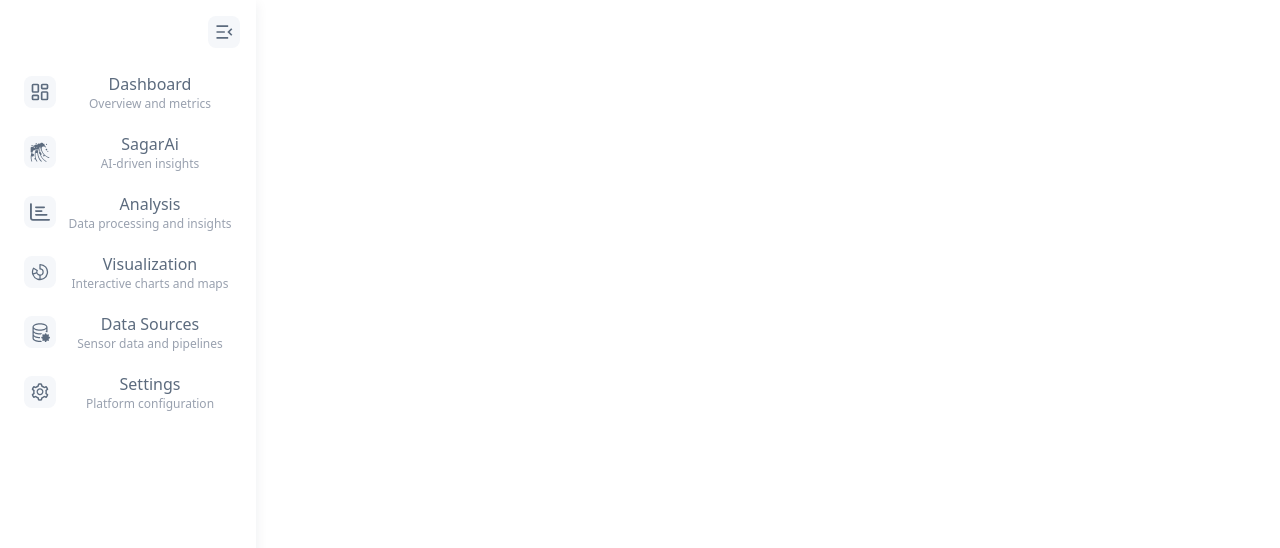
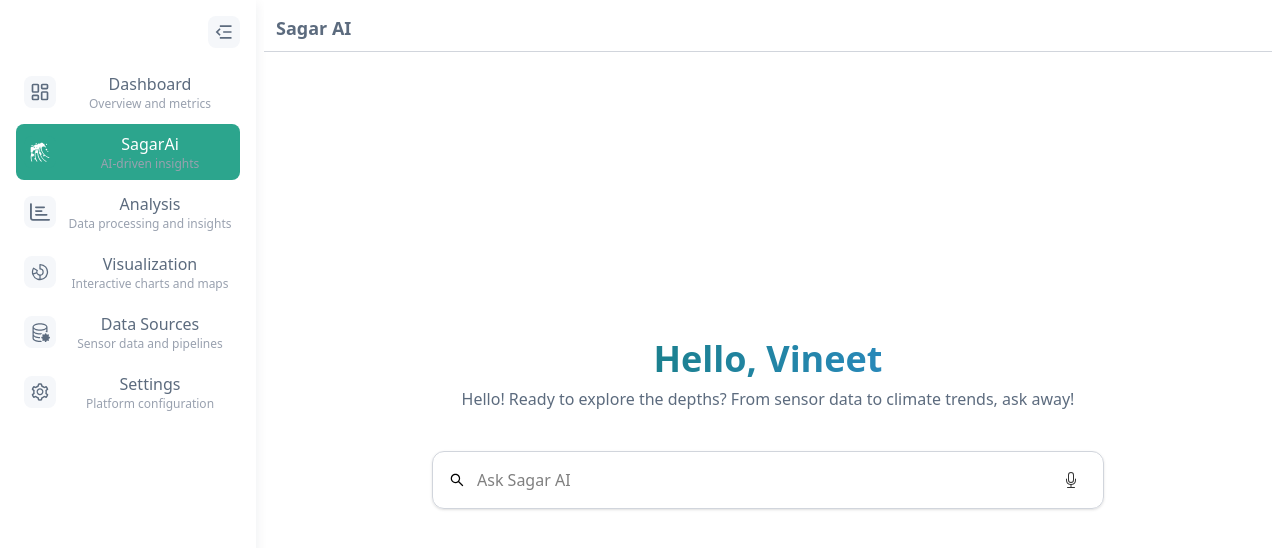
Before and after one commit to TechTrekkers-GEHU/aioceanographic-frontend, a React (Vite) app: page / in a window 1280 px wide. Shown: the top 548 px of the page. Built offline with nearby package versions, Linux system fonts and the light colour scheme.

Commit message:
Added Sagar AI interface

```diff
--- a/src/App.jsx
+++ b/src/App.jsx
@@ -1,8 +1,9 @@
 import React from "react";
-import Sidebar from "./components/sidebar";
+
+import SagarAiPage from "./components/SagarAI/SagarAi";
 const App = () =>{
   return (
-    <Sidebar/>
+    <><SagarAiPage/></>
   )
 
 }
--- /dev/null
+++ b/src/components/SagarAI/SagarAi.jsx
@@ -0,0 +1,89 @@
+import { useEffect, useRef, useState } from "react";
+import Sidebar from "../sidebar";
+import { AskBar } from "./ask-bar";
+import { ChatMessage } from "./chat-message";
+import { sendToSagarAI } from "../../services/sagarai";
+
+const SagarAiPage =() => {
+  const [messages, setMessages] = useState([]);
+  const [status, setStatus] = useState("idle");
+  const listRef = useRef(null);
+
+  useEffect(() => {
+    listRef.current?.scrollTo({ top: listRef.current.scrollHeight, behavior: "smooth" });
+  }, [messages]);
+
+  async function handleAsk(text) {
+    const userMsg = { id: crypto.randomUUID(), role: "user", content: text, text };
+    setMessages((prev) => [...prev, userMsg]);
+    setStatus("in_progress");
+    try {
+      const aiMsg = await sendToSagarAI(text);
+      setMessages((prev) => [...prev, aiMsg]);
+    } catch (e) {
+      setMessages((prev) => [
+        ...prev,
+        {
+          id: crypto.randomUUID(),
+          role: "assistant",
+          content: "Sorry, yeh vineet ne kaam dhang se  nhi kra.",
+          text: "Sorry, yeh vineet ne kaam dhang se  nhi kra.",
+        },
+      ]);
+    } finally {
+      setStatus("idle");
+    }
+  }
+
+  return (
+    <div className="flex min-h-screen w-full">
+      <Sidebar activeModule={"SagarAi"} setActiveModule={() => {}} />
+      <main className="flex-1 min-w-0 flex flex-col">
+        <header className="sticky top-1 bg-white z-20 flex h-12 items-center justify-start border-b-1  px-3 mx-2  border-b-gray-300">
+          <span className="text-sm text-muted-foreground" aria-live="polite">
+            <h4 className="text-lg font-semibold text-primary text-dark-gray">Sagar AI</h4>
+          </span>
+        </header>
+
+        {messages.length === 0 ? (
+          <section className="flex flex-1 items-center justify-center px-4">
+            <div className="mx-auto w-full max-w-2xl text-center">
+              <h1 className="text-pretty text-4xl font-semibold text-primary text-cyan-azure">Hello, Vineet</h1>
+              <p className="mt-2 text-m text-muted-foreground text-dark-gray">
+                Hello! Ready to explore the depths? From sensor data to climate trends, ask away!
+              </p>
+              <AskBar
+                className="mt-10"
+                disabled={status === "in_progress"}
+                onAsk={handleAsk}
+                placeholder="Ask Sagar AI"
+              />
+            </div>
+          </section>
+        ) : (
+          <>
+            <section ref={listRef} className="flex-1 overflow-y-auto px-4" aria-label="Chat history" role="log">
+              <div className="mx-auto w-full max-w-2xl py-6 flex flex-col gap-4">
+                {messages.map((m) => (
+                  <ChatMessage key={m.id} message={m} />
+                ))}
+              </div>
+            </section>
+
+            <div className="sticky bottom-0 inset-x-0 border-t border-t-gray-300 bg-background/80 backdrop-blur supports-[backdrop-filter]:bg-background/60">
+              <div className="mx-auto w-full max-w-2xl px-4 py-4">
+                <AskBar
+                  disabled={status === "in_progress"}
+                  onAsk={handleAsk}
+                  placeholder="Ask Sagar AI"
+                />
+              </div>
+            </div>
+          </>
+        )}
+      </main>
+    </div>
+  );
+}
+
+export default SagarAiPage;
--- /dev/null
+++ b/src/components/SagarAI/ask-bar.jsx
@@ -0,0 +1,56 @@
+import { useState } from "react";
+import {cn} from "../../utils/cn"
+import { BsMic } from 'react-icons/bs';
+import { AiOutlineSearch } from 'react-icons/ai';
+export function AskBar({ onAsk, disabled, placeholder = "Ask Sagar AI", className }) {
+  const [value, setValue] = useState("");
+
+  function submit(text) {
+    const trimmed = text.trim();
+    if (!trimmed || disabled) return;
+    onAsk?.(trimmed);
+    setValue("");
+  }
+
+  return (
+    <form
+      onSubmit={(e) => {
+        e.preventDefault();
+        submit(value);
+      }}
+      className={cn(
+        "mx-auto w-full max-w-2xl rounded-xl border border-border  border-gray-300 bg-card px-4 py-3 shadow-sm",
+        className
+      )}
+      aria-label="Ask AI"
+      role="search"
+    >
+      <div className="flex items-center gap-3">
+        <AiOutlineSearch className="size-4 text-muted-foreground" aria-hidden="true" />
+        <label htmlFor="ask-input" className="sr-only">
+          Ask AI
+        </label>
+        <input
+          id="ask-input"
+          type="text"
+          value={value}
+          onChange={(e) => setValue(e.target.value)}
+          placeholder={placeholder}
+          className="flex-1 bg-transparent text-base outline-none placeholder:text-muted-foreground"
+          disabled={disabled}
+          aria-disabled={disabled}
+        />
+        <button
+          type="button"
+          onClick={() => submit(value)}
+          className="inline-flex size-8 items-center justify-center rounded-md bg-muted/60 text-foreground hover:bg-muted"
+          aria-label="Send with microphone"
+          title="Send"
+          disabled={disabled}
+        >
+          <BsMic className="size-4 opacity-80" aria-hidden="true" />
+        </button>
+      </div>
+    </form>
+  );
+}
--- /dev/null
+++ b/src/components/SagarAI/chat-message.jsx
@@ -0,0 +1,39 @@
+import { cn } from "../../utils/cn"
+
+export default function ChatMessage({ role, content }) {
+  // message, role,content are supported
+  const props = arguments[0] || {}
+  const message = props.message
+
+  const derivedRole = role ?? message?.role ?? "assistant"
+
+  let text = content
+  if (text == null && message) {
+    const mc = message.content
+    if (typeof mc === "string") {
+      text = mc
+    } else if (Array.isArray(mc)) {
+      const firstText = mc.find((p) => typeof p === "string" || p?.type === "text")
+      text = typeof firstText === "string" ? firstText : firstText?.text
+    } else if (typeof message.text === "string") {
+      text = message.text
+    }
+  }
+
+  const isUser = derivedRole === "user"
+  return (
+    <div className={cn("w-full flex mb-3", isUser ? "justify-end" : "justify-start")}>
+      <div
+        className={cn(
+          "max-w-[80%] rounded-2xl px-4 py-3 text-sm leading-relaxed",
+          isUser ? "bg-primary text-primary-foreground" : "bg-muted text-foreground",
+        )}
+        aria-label={isUser ? "User message" : "Assistant message"}
+      >
+        {text}
+      </div>
+    </div>
+  )
+}
+
+export { ChatMessage }
--- a/src/components/sidebar.jsx
+++ b/src/components/sidebar.jsx
@@ -6,6 +6,7 @@ import { PiChartDonut } from 'react-icons/pi';
 import { BsDatabaseGear } from 'react-icons/bs';
 import { GiWaveCrest } from 'react-icons/gi';
 import { RiMenuUnfold4Line } from 'react-icons/ri';
+import { RiMenuUnfold3Line } from 'react-icons/ri';
 
 const Sidebar = ({ activeModule, setActiveModule }) => {
   const [isCollapsed, setIsCollapsed] = React.useState(false);
@@ -27,7 +28,7 @@ const Sidebar = ({ activeModule, setActiveModule }) => {
         onClick={() => setIsCollapsed(!isCollapsed)}
         className="absolute top-4 right-4 w-8 h-8 rounded-lg flex items-center justify-center bg-light-gray hover:bg-seagrass text-dark-gray hover:text-white transition-colors z-50"
       >
-        <RiMenuUnfold4Line className="w-5 h-5" />
+        {isCollapsed?<RiMenuUnfold4Line className="w-5 h-5" />:<RiMenuUnfold3Line className="w-5 h-5 rotate-180" />}
       </button>
 
       {/* Menu Items */}
--- a/src/components/topbar.jsx
+++ /dev/null
@@ -1,7 +0,0 @@
-import React from 'react'
-
-export const topbar = () => {
-  return (
-    <div>topbar</div>
-  )
-}
--- a/src/index.css
+++ b/src/index.css
@@ -87,3 +87,8 @@
 .shadow-custom-light {
   box-shadow: 0 4px 12px rgba(10, 42, 67, 0.08);
 }
+@layer utilities {
+  .text-cyan-azure {
+    @apply bg-gradient-to-r from-[#117766] to-[#378fe2] bg-clip-text text-transparent;
+  }
+}
--- /dev/null
+++ b/src/services/sagarai.jsx
@@ -0,0 +1,20 @@
+
+export async function sendToSagarAI(text) {
+  const res = await fetch("/api/chat", {
+    method: "POST",
+    headers: { "Content-Type": "application/json" },
+    body: JSON.stringify({ text }),
+  });
+  if (!res.ok) {
+    const err = await res.text();
+    throw new Error(err || "Request failed");
+  }
+  const data = await res.json();
+
+  return {
+    id: data.id ?? crypto.randomUUID(),
+    role: data.role ?? "assistant",
+    content: data.content ?? data.text ?? "",
+    text: data.text ?? data.content ?? "",
+  };
+}
--- /dev/null
+++ b/src/utils/cn.js
@@ -0,0 +1,4 @@
+
+export function cn(...args) {
+  return args.filter(Boolean).join(" ");
+}
```
